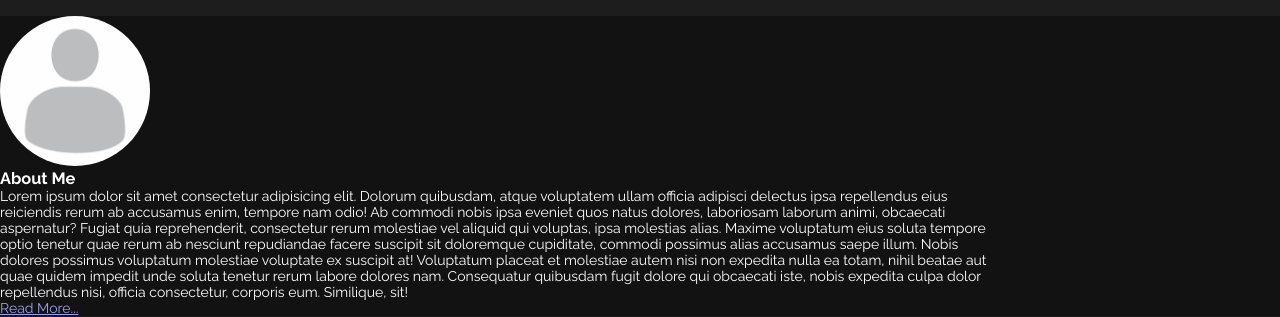
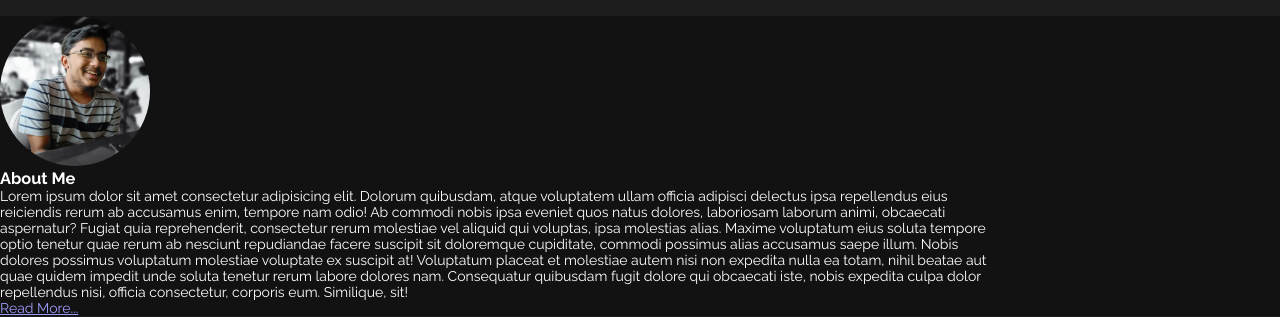
Before and after one commit to SwarabRaul/Swarabs-Blogs, a plain HTML site: page index.html in a window 1280 px wide. Shown: the part 48-365 px from the top of the page. Drawn offline with Linux system fonts and the light colour scheme.

Commit message:
feat(index.html): added profile image

```diff
--- a/index.html
+++ b/index.html
@@ -50,7 +50,7 @@
     <section class="bio-data">
         <div class="bio-data-container">
             <div class="bio-data-image">
-                <img src="./image/profilePlaceholder.jpg" alt="Profile Image">
+                <img src="./image/SwarabRaul.jpeg" alt="Profile Image">
             </div>
             <div class="bio-data-text">
                 <h3>About Me</h3>
```
Also changed, not shown: image/SwarabRaul.jpeg (added).
